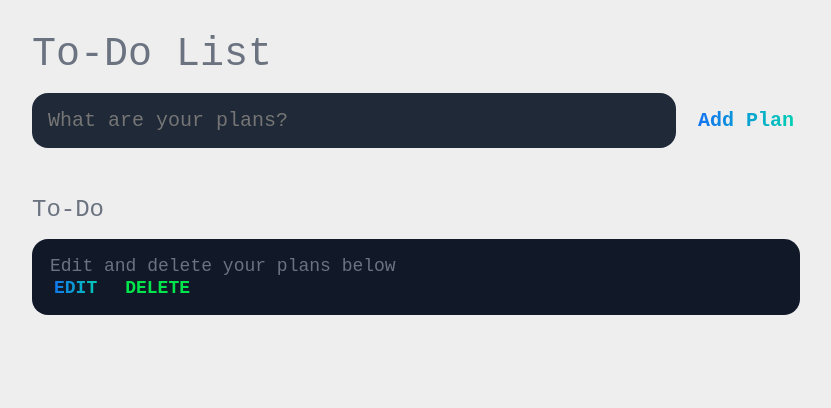
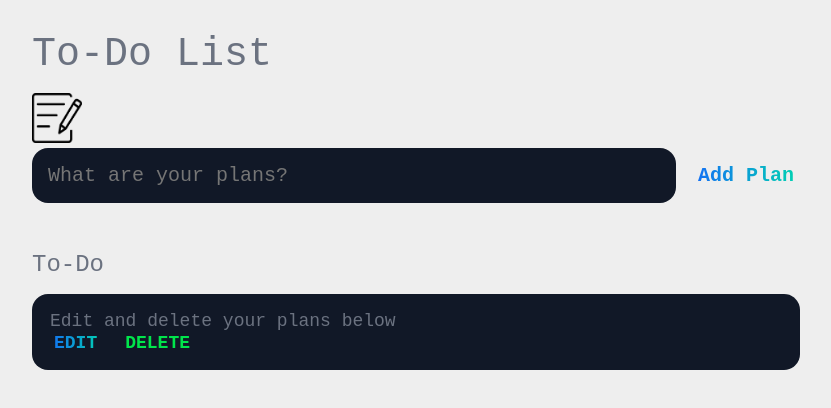
Before and after one commit to BrandonHanekom/SinglePageApplication, a plain HTML site: page index.html in a window 1280 px wide. Shown: the whole page, without its empty margins (224-1055 px from the left). Drawn offline with Linux system fonts and the light colour scheme.

Commit message:
To-Do List SPA - complete

```diff
--- a/index.html
+++ b/index.html
@@ -11,6 +11,7 @@
   <body>
     <header>
       <h1>To-Do List</h1>
+      <img src="/Images/notepad_png.png" alt="Notepad icon.">
       <form id="newToDoForm">
         <input
           type="text"
--- a/main.css
+++ b/main.css
@@ -39,7 +39,7 @@ input, button {
 
 #newToDoInput {
     flex: 1 1 0%;
-    background-color:  #1f2937;
+    background-color:  #111827;
     padding: 1rem;
     border-radius: 1rem;
     margin-right: 1rem;
@@ -145,3 +145,13 @@ main {
 .todo .actions .delete {
     color: #00e54b
 }
+
+img {
+    width: 50px;
+    height: 50px;
+}
+@media only screen and (max-width: 600px) {
+    body {
+      background-color: #1f2937;
+    }
+  }
```
